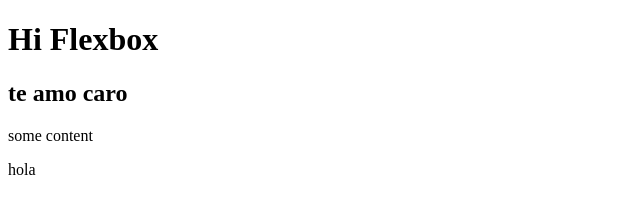
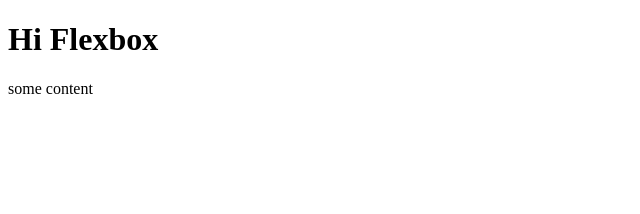
Before and after one commit to JesusSanchezDeveloper/FLEXBOX-COURSE, a plain HTML site: page index.html in a window 1280 px wide. Shown: the whole page, without its empty margins (0-640 px from the left). Drawn offline with Linux system fonts and the light colour scheme.

```diff
--- a/index.html
+++ b/index.html
@@ -7,8 +7,8 @@
 </head>
 <body>
     <h1>Hi Flexbox</h1>
-    <h2>te amo caro</h2>
+
     <p>some content</p>
-    hola
+
 </body>
 </html>
```
